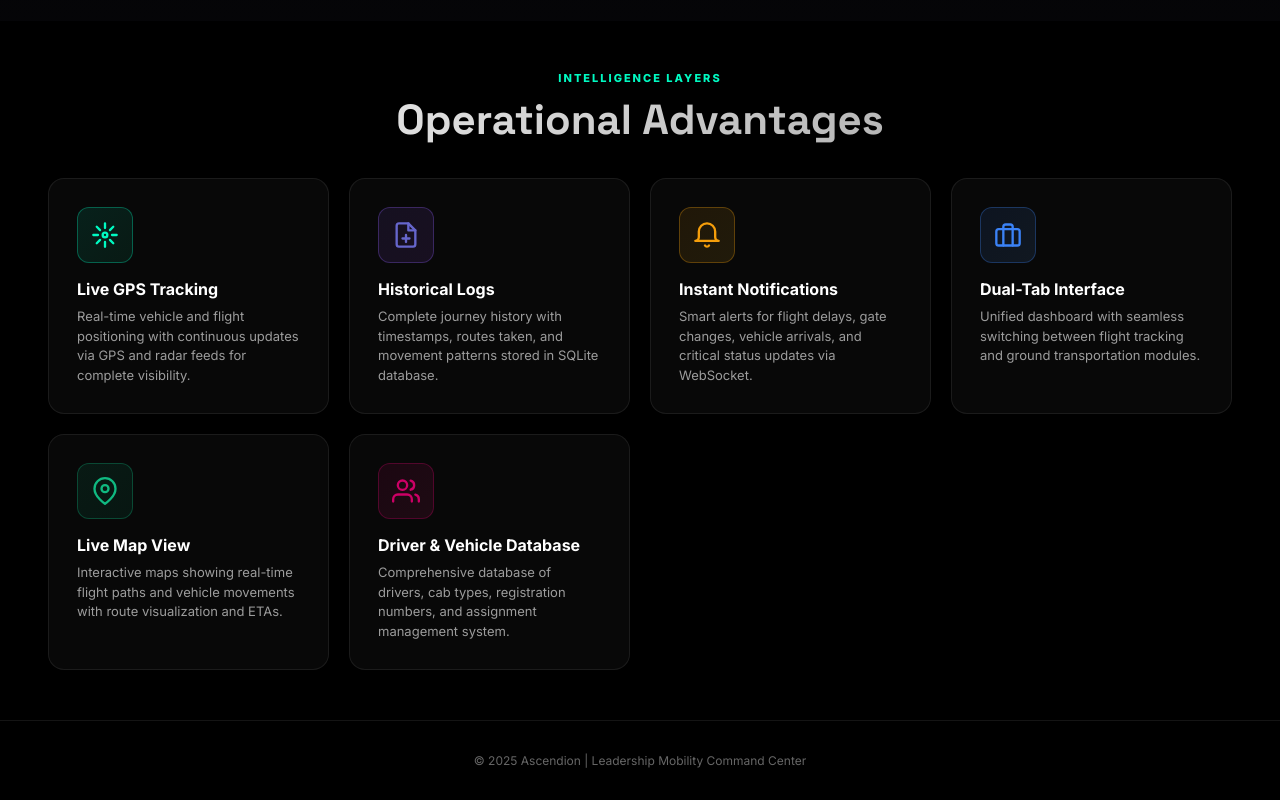
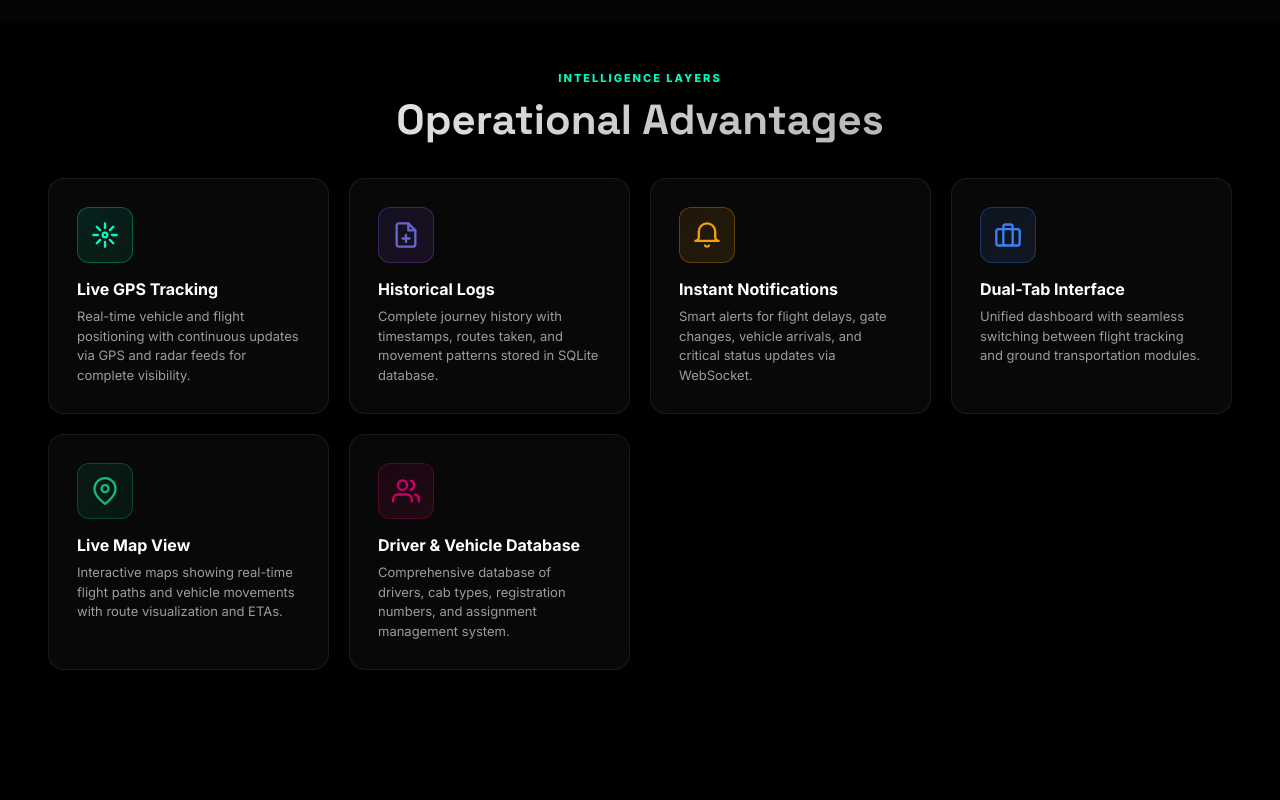
Before and after one commit to ManuAscendion/main-page, a plain HTML site: page index.html in a window 1280 px wide. Shown: the part 1588-2388 px from the top of the page. After the commit the page ends 2308 px from the top, so only its background shows below. Drawn offline with Linux system fonts and the light colour scheme.

Commit message:
Update index.html

```diff
--- a/index.html
+++ b/index.html
@@ -871,7 +871,7 @@
 
   <!-- Navigation -->
   <nav>
-    <img src="ascendion-logo.png" alt="Ascendion" class="nav-logo">
+
     <button class="theme-toggle" id="themeToggle" aria-label="Toggle theme">
       <svg viewBox="0 0 24 24" fill="none" stroke="currentColor" stroke-width="2">
         <path d="M21 12.79A9 9 0 1 1 11.21 3 7 7 0 0 0 21 12.79z"/>
@@ -1110,9 +1110,7 @@
   </section>
 
   <!-- Footer -->
-  <footer>
-    <p class="footer-text">© 2025 Ascendion | Leadership Mobility Command Center</p>
-  </footer>
+
 
   <script>
     const themeToggle = document.getElementById('themeToggle');
```
